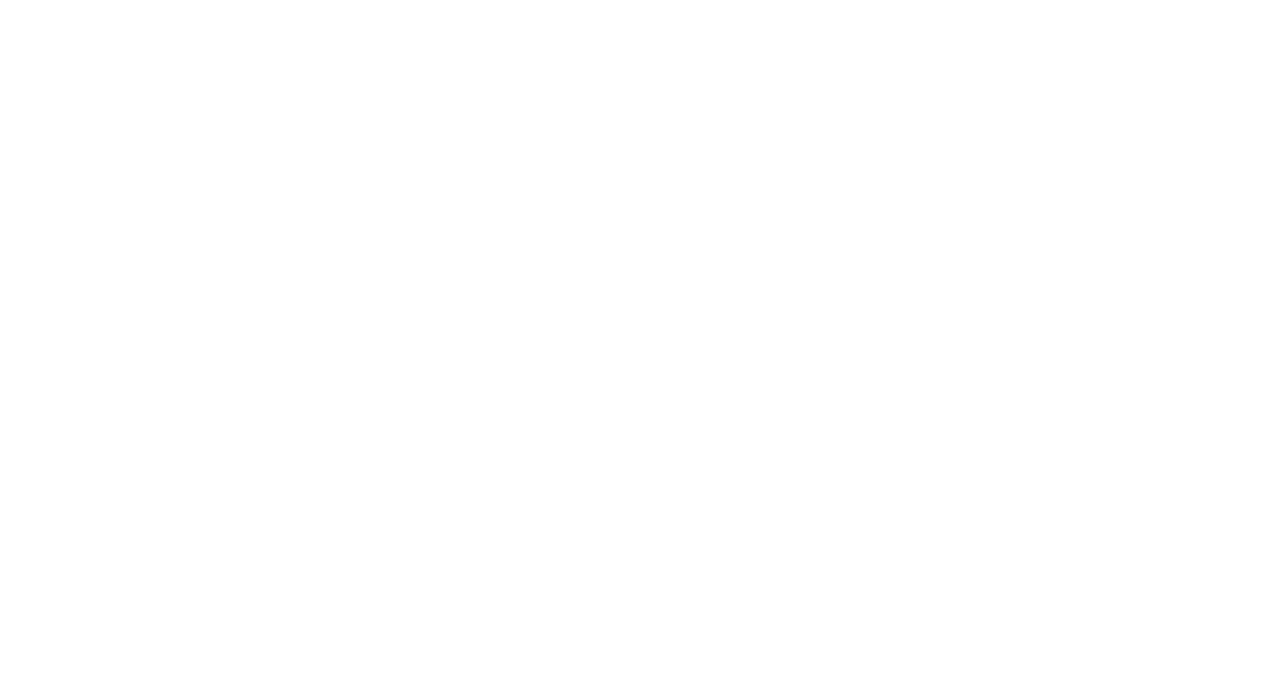
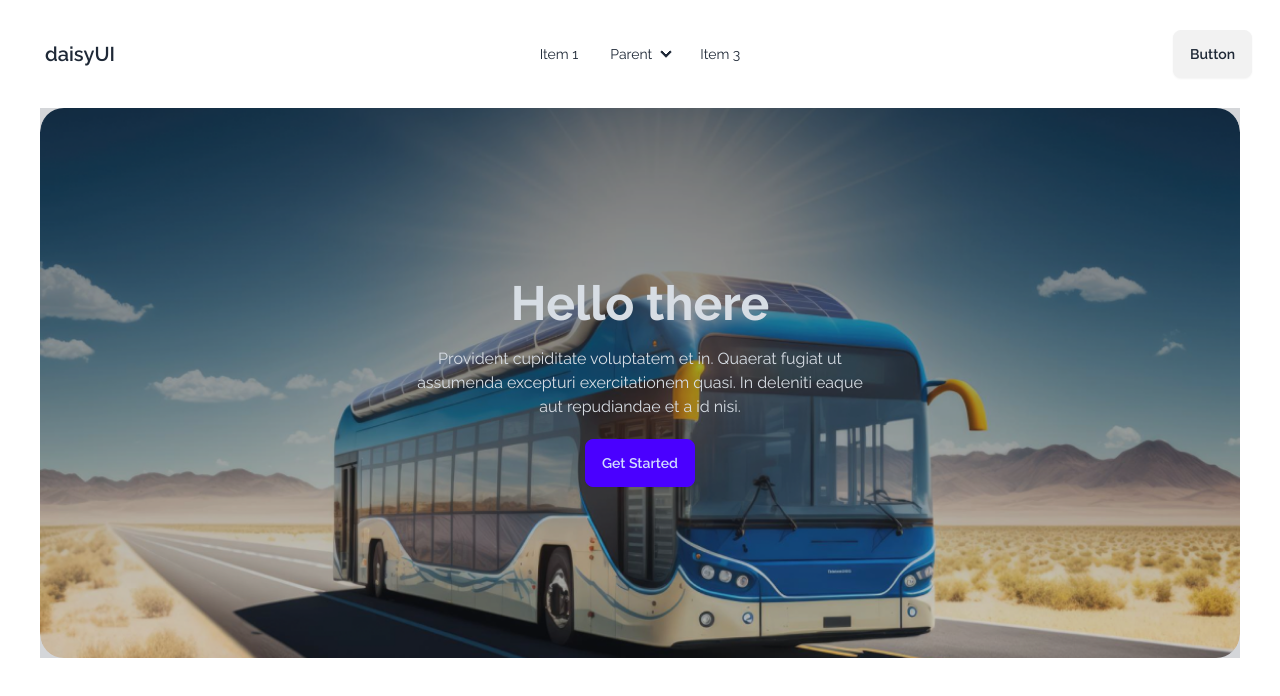
Before and after one commit to Mushfiqur0R/Booking-System, a plain HTML site: page index.html in a window 1280 px wide. Drawn offline with nearby package versions, Linux system fonts and the light colour scheme.

Commit message:
daisyUI navbar and banner added

```diff
--- a/index.html
+++ b/index.html
@@ -1,10 +1,12 @@
 <!DOCTYPE html>
-<html lang="en">
+<html lang="en" data-theme="light">
 
 <head>
     <meta charset="UTF-8">
     <meta name="viewport" content="width=device-width, initial-scale=1.0">
     <title>Booking System</title>
+    <link rel="shortcut icon" href="images/fab-icon.png" type="image/x-icon">
+    <!-- vanilla CSS Link -->
     <link rel="stylesheet" href="styles/style.css">
 
     <!-- link google Raleway font -->
@@ -25,11 +27,73 @@
 
 </head>
 
-<body class="font-raleway">
+<body class="font-raleway md:m-5">
     <header>
         <nav>
+            <!-- navbar section -->
+            <section>
+                <div class="navbar bg-base-100">
+                    <div class="navbar-start">
+                        <div class="dropdown">
+                            <div tabindex="0" role="button" class="btn btn-ghost lg:hidden">
+                                <svg xmlns="http://www.w3.org/2000/svg" class="h-5 w-5" fill="none" viewBox="0 0 24 24"
+                                    stroke="currentColor">
+                                    <path stroke-linecap="round" stroke-linejoin="round" stroke-width="2"
+                                        d="M4 6h16M4 12h8m-8 6h16" />
+                                </svg>
+                            </div>
+                            <ul tabindex="0"
+                                class="menu menu-sm dropdown-content mt-3 z-[1] p-2 shadow bg-base-100 rounded-box w-52">
+                                <li><a>Item 1</a></li>
+                                <li>
+                                    <a>Parent</a>
+                                    <ul class="p-2">
+                                        <li><a>Submenu 1</a></li>
+                                        <li><a>Submenu 2</a></li>
+                                    </ul>
+                                </li>
+                                <li><a>Item 3</a></li>
+                            </ul>
+                        </div>
+                        <a class="btn btn-ghost text-xl">daisyUI</a>
+                    </div>
+                    <div class="navbar-center hidden lg:flex">
+                        <ul class="menu menu-horizontal px-1">
+                            <li><a>Item 1</a></li>
+                            <li>
+                                <details>
+                                    <summary>Parent</summary>
+                                    <ul class="p-2">
+                                        <li><a>Submenu 1</a></li>
+                                        <li><a>Submenu 2</a></li>
+                                    </ul>
+                                </details>
+                            </li>
+                            <li><a>Item 3</a></li>
+                        </ul>
+                    </div>
+                    <div class="navbar-end">
+                        <a class="btn">Button</a>
+                    </div>
+                </div>
+            </section>
 
         </nav>
+        <section class="md:m-5">
+            <!-- Banner section -->
+            <div class="hero min-h-[550px] rounded-3xl bg-none"
+                style="background-image: url(images/banner.png);">
+                <div class="hero-overlay  bg-opacity-20 "></div>
+                <div class="hero-content text-center text-neutral-content">
+                    <div class="max-w-md">
+                        <h1 class="mb-5 text-5xl font-bold">Hello there</h1>
+                        <p class="mb-5">Provident cupiditate voluptatem et in. Quaerat fugiat ut assumenda excepturi
+                            exercitationem quasi. In deleniti eaque aut repudiandae et a id nisi.</p>
+                        <button class="btn btn-primary">Get Started</button>
+                    </div>
+                </div>
+            </div>
+        </section>
     </header>
 
     <main>
```
Also changed, not shown: images/fab-icon.png (added).
